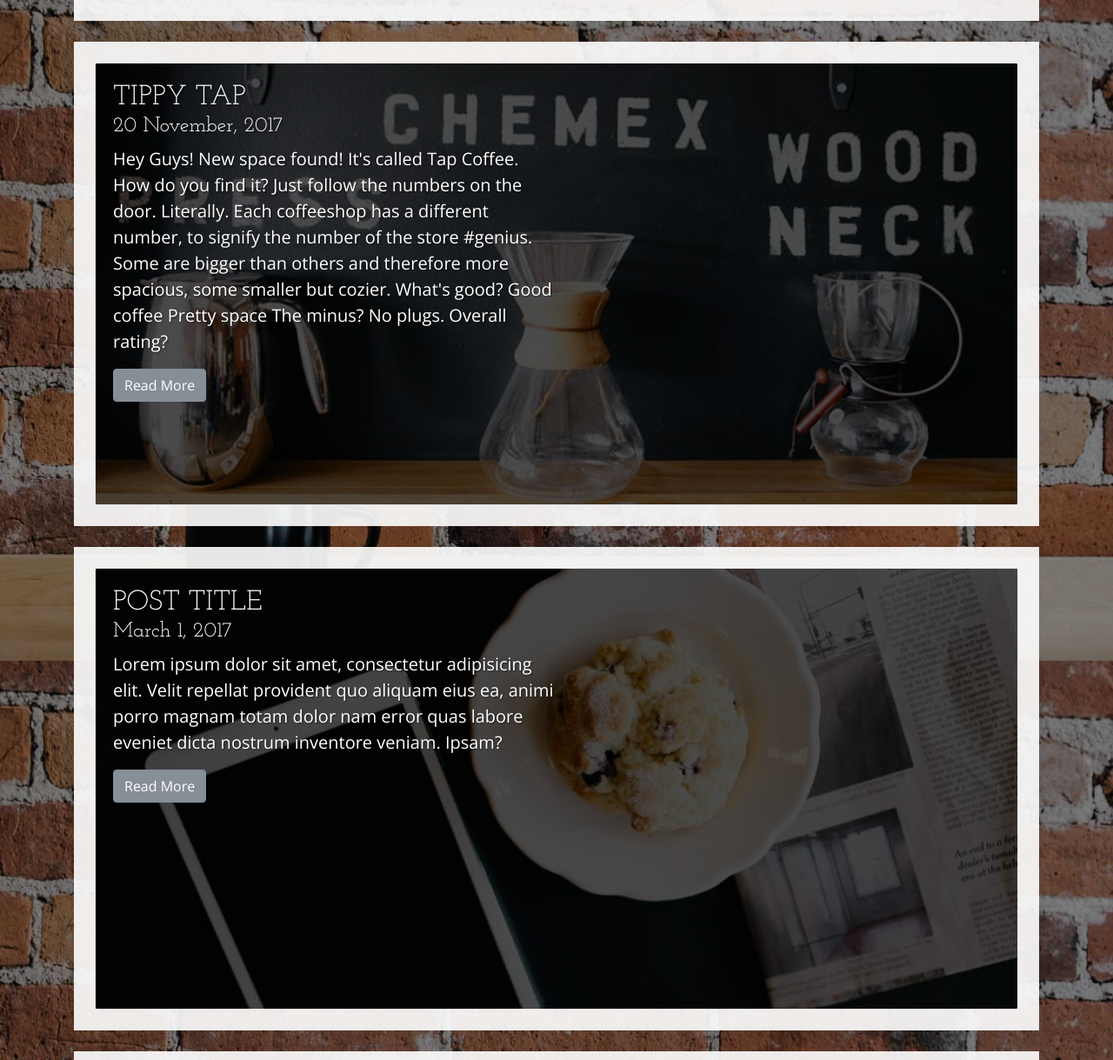
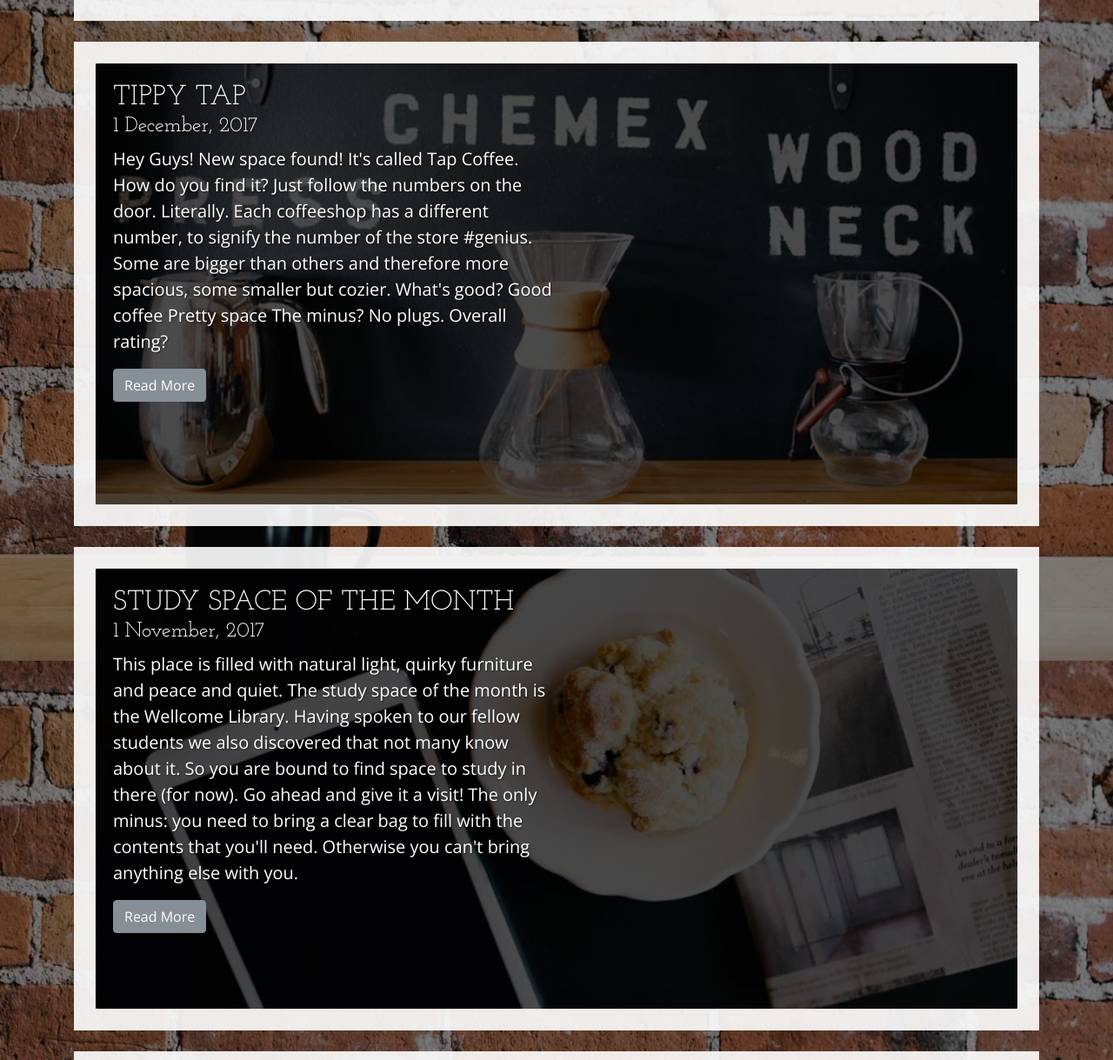
Before and after one commit to casa-carmen/new-study-buddy, a website: page blog.html in a window 1280 px wide. Shown: the part 840-2059 px from the top of the page at 87% size. Drawn offline with nearby package versions, Linux system fonts and the light colour scheme.

Commit message:
new blog posts

```diff
--- a/blog.html
+++ b/blog.html
@@ -74,7 +74,7 @@
           <img class="card-img img-fluid w-100" src="img/slide-2.jpg" alt="">
           <div class="card-img-overlay bg-overlay">
             <h2 class="card-title text-shadow text-white text-uppercase mb-0">Tippy Tap</h2>
-            <h4 class="text-shadow text-white"> 20 November, 2017</h4>
+            <h4 class="text-shadow text-white"> 1 December, 2017</h4>
             <p class="lead card-text text-shadow text-white w-50 d-none d-lg-block">Hey Guys! New space found! It's called Tap Coffee. How do you find it? Just follow the numbers on the door. Literally. Each coffeeshop has a different number, to signify the number of the store #genius. Some are bigger than others and therefore more spacious, some smaller but cozier.
 
             What's good?
@@ -99,9 +99,9 @@
         <div class="card card-inverse">
           <img class="card-img img-fluid w-100" src="img/slide-3.jpg" alt="">
           <div class="card-img-overlay bg-overlay">
-            <h2 class="card-title text-shadow text-white text-uppercase mb-0">Post Title</h2>
-            <h4 class="text-shadow text-white">March 1, 2017</h4>
-            <p class="lead card-text text-shadow text-white w-50 d-none d-lg-block">Lorem ipsum dolor sit amet, consectetur adipisicing elit. Velit repellat provident quo aliquam eius ea, animi porro magnam totam dolor nam error quas labore eveniet dicta nostrum inventore veniam. Ipsam?</p>
+            <h2 class="card-title text-shadow text-white text-uppercase mb-0">Study Space of the Month</h2>
+            <h4 class="text-shadow text-white"> 1 November, 2017</h4>
+            <p class="lead card-text text-shadow text-white w-50 d-none d-lg-block"> This place is filled with natural light, quirky furniture and peace and quiet. The study space of the month is the Wellcome Library. Having spoken to our fellow students we also discovered that not many know about it. So you are bound to find space to study in there (for now). Go ahead and give it a visit! The only minus: you need to bring a clear bag to fill with the contents that you'll need. Otherwise you can't bring anything else with you. </p>
             <a href="#" class="btn btn-secondary">Read More</a>
           </div>
         </div>
```
